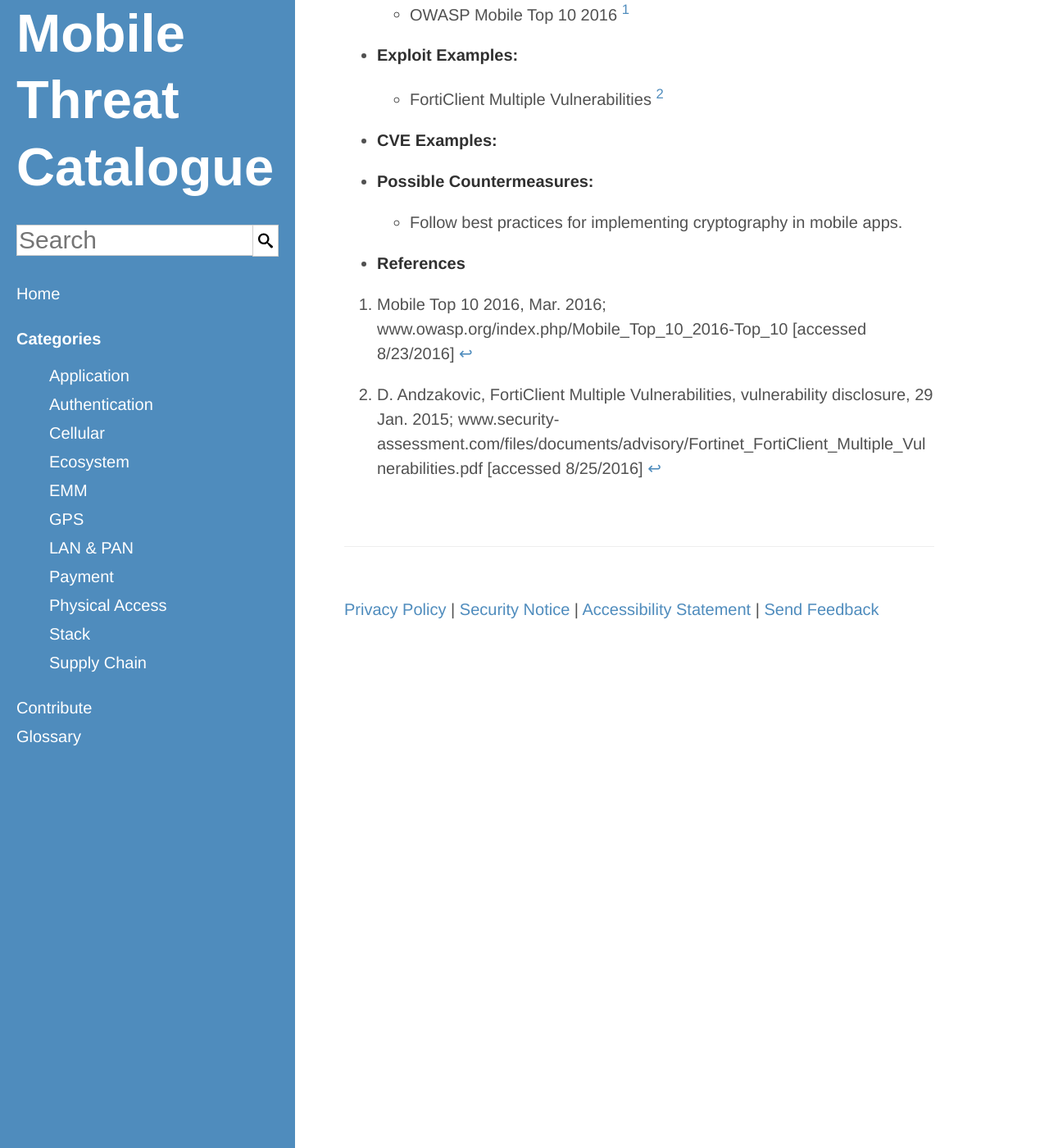
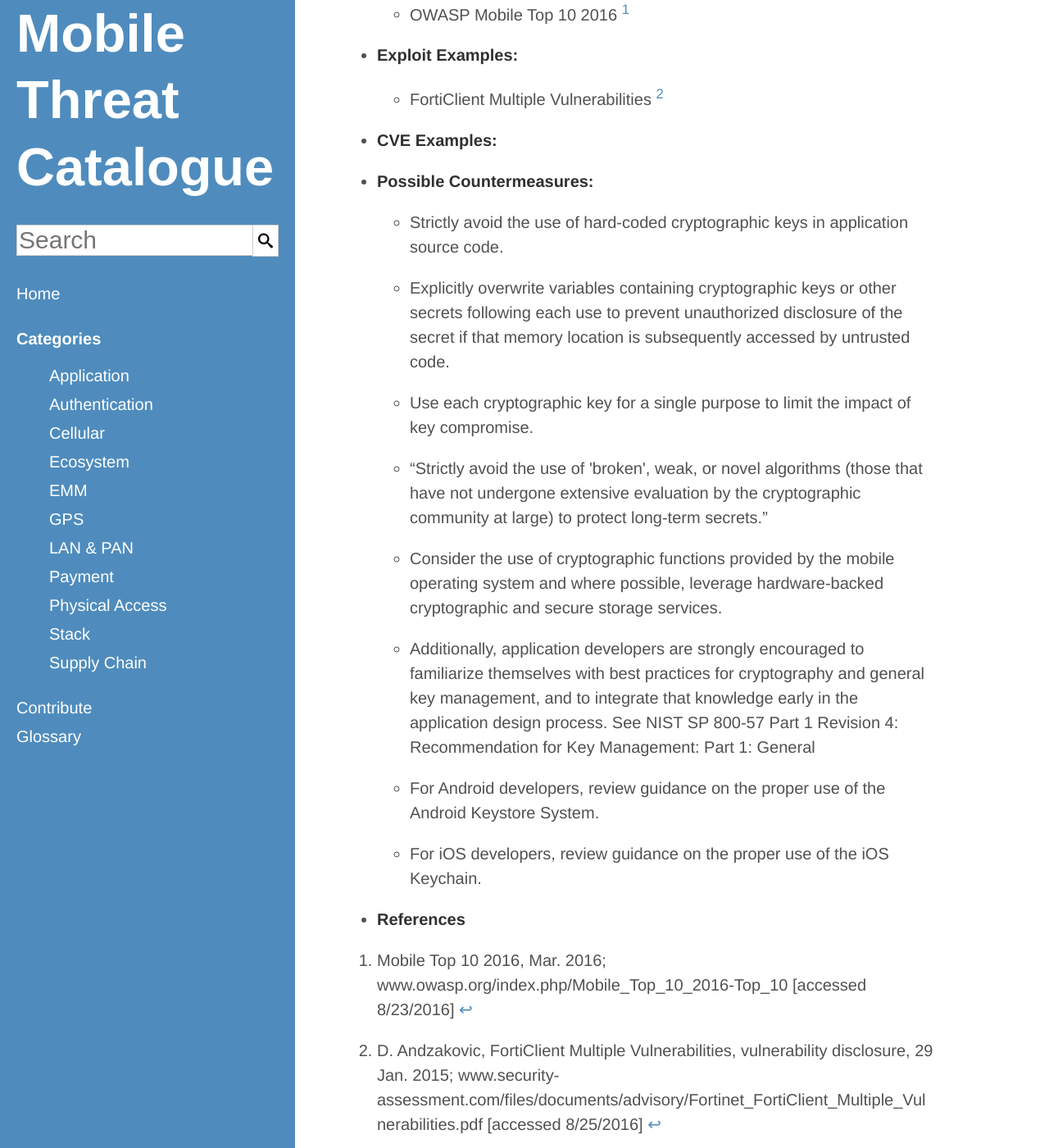
Before and after one commit to usnistgov/mobile-threat-catalogue, a Jekyll site: the page built from _application-threats/APP-10.md, in a window 1280 px wide and 1400 px high, scrolled down 498 px. Shown: the whole window at 82% size. Built offline with Jekyll 4.4.1, drawn with Linux system fonts in a browser that asks for light colours.

Commit message:
#51: Update countermeasures
Added multiple specific countermeasures and included mention of external resources on best practices in using cryptography in mobile apps.

```diff
--- a/_application-threats/APP-10.md
+++ b/_application-threats/APP-10.md
@@ -8,5 +8,12 @@
         - "FortiClient Multiple Vulnerabilities [^82]"
     CVEExample:
     PossibleCountermeasures:
-        - "Follow best practices for implementing cryptography in mobile apps."
+        - "Strictly avoid the use of hard-coded cryptographic keys in application source code."
+        - "Explicitly overwrite variables containing cryptographic keys or other secrets following each use to prevent unauthorized disclosure of the secret if that memory location is subsequently accessed by untrusted code."
+        - "Use each cryptographic key for a single purpose to limit the impact of key compromise."
+        - “Strictly avoid the use of \'broken\', weak, or novel algorithms (those that have not undergone extensive evaluation by the cryptographic community at large) to protect long-term secrets."
+        - "Consider the use of cryptographic functions provided by the mobile operating system and where possible, leverage hardware-backed cryptographic and secure storage services."
+        - "Additionally, application developers are strongly encouraged to familiarize themselves with best practices for cryptography and general key management, and to integrate that knowledge early in the application design process. See NIST SP 800-57 Part 1 Revision 4: Recommendation for Key Management: Part 1: General"
+        - "For Android developers, review guidance on the proper use of the Android Keystore System."
+        - "For iOS developers, review guidance on the proper use of the iOS Keychain."
 ---
```
